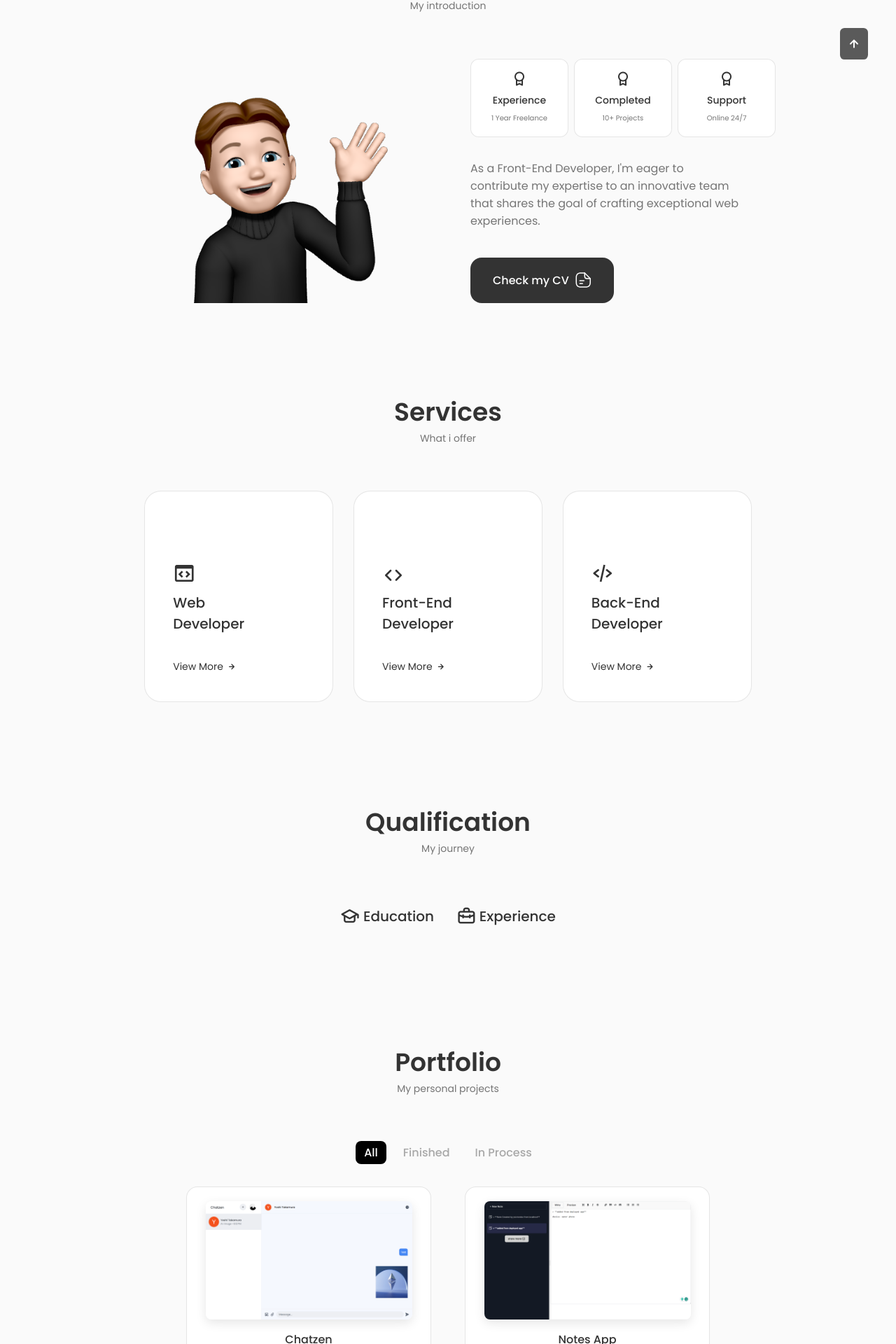
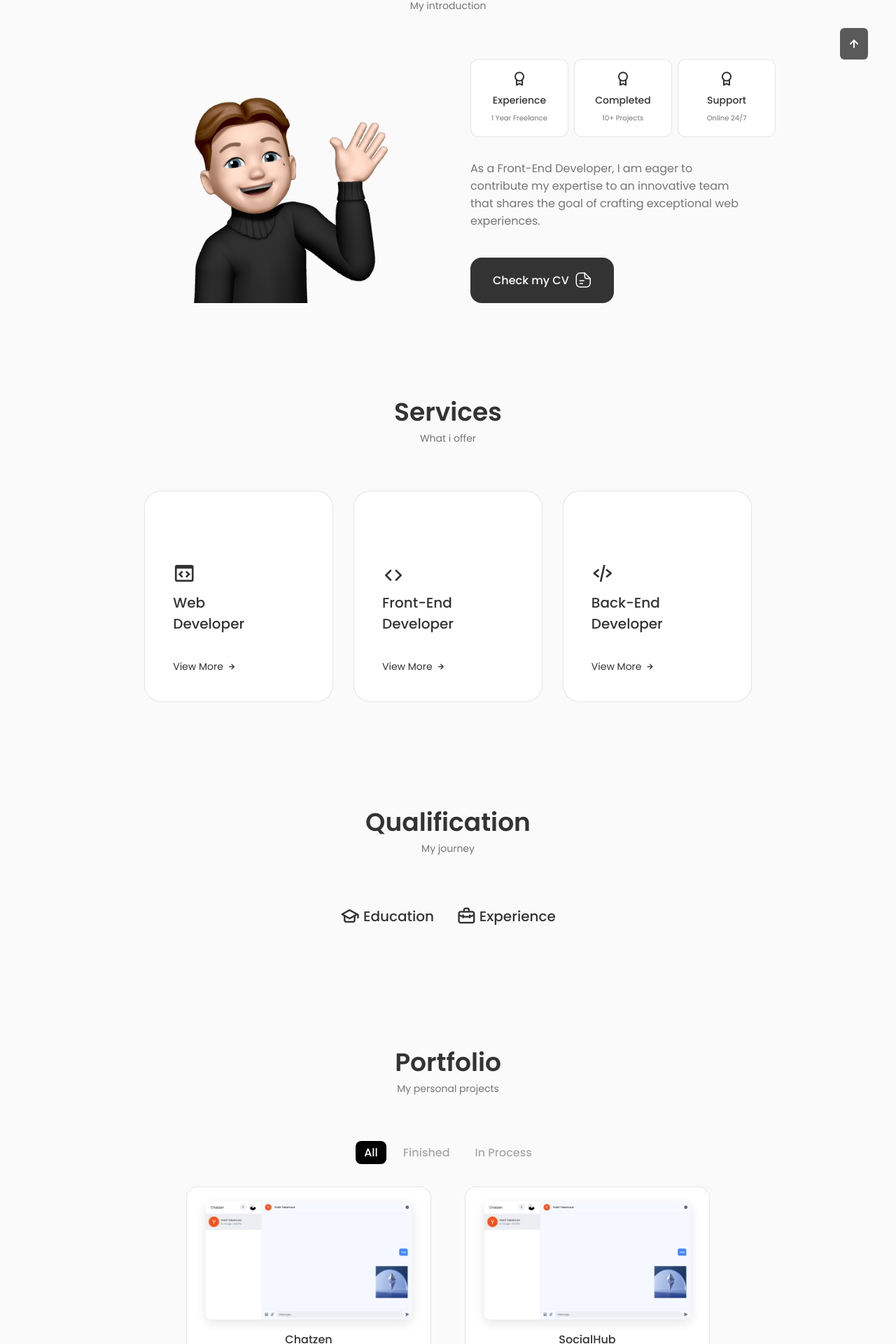
Before and after one commit to pvictordev/pvictordev-portfolio, a React (Vite) app: page / in a window 1280 px wide. Shown: the part 875-2795 px from the top of the page at 70% size. Built offline with nearby package versions, Linux system fonts and the light colour scheme.

Commit message:
updated cv and added project

```diff
--- a/src/components/about/About.jsx
+++ b/src/components/about/About.jsx
@@ -1,10 +1,14 @@
-import React from "react";
 import "./about.css";
 import AboutImg from "../../assets/about.png";
 import CV from "../../assets/cv.pdf";
 import Info from "./Info";
+import PropTypes from "prop-types";
 
 const About = ({ theme }) => {
+  About.propTypes = {
+    theme: PropTypes.bool.isRequired,
+  };
+
   return (
     <div>
       <section className="about section" id="about">
@@ -19,14 +23,14 @@ const About = ({ theme }) => {
           <div className="about__data">
             <Info theme={theme} />
             <p className="about__description">
-              As a Front-End Developer, I'm eager to contribute my expertise to
+              As a Front-End Developer, I am eager to contribute my expertise to
               an innovative team that shares the goal of crafting exceptional
               web experiences.
             </p>
             <a download="" href={CV} className=" button button--flex">
               Check my CV
               <svg
-                class="button__icon"
+                className="button__icon"
                 xmlns="http://www.w3.org/2000/svg"
                 width="24"
                 height="24"
--- a/src/components/contact/Contact.jsx
+++ b/src/components/contact/Contact.jsx
@@ -1,8 +1,12 @@
-import React, { useRef, useState } from "react";
+import { useRef, useState } from "react";
 import emailjs from "@emailjs/browser";
 import "./contact.css";
+import PropTypes from "prop-types";
 
 const Contact = ({ theme }) => {
+  Contact.propTypes = {
+    theme: PropTypes.bool.isRequired,
+  };
   const form = useRef();
   const [isNameValid, setIsNameValid] = useState(true);
   const [isEmailValid, setIsEmailValid] = useState(true);
--- a/src/components/footer/Footer.jsx
+++ b/src/components/footer/Footer.jsx
@@ -1,6 +1,9 @@
-import React from "react";
 import "./footer.css";
+import PropTypes from "prop-types";
 const Footer = ({ theme }) => {
+  Footer.propTypes = {
+    theme: PropTypes.bool.isRequired,
+  };
   return (
     <footer className={theme ? "footer footer-dark" : "footer"}>
       <div className="footer__container">
--- a/src/components/home/Home.jsx
+++ b/src/components/home/Home.jsx
@@ -1,10 +1,13 @@
-import React from "react";
 import "./home.css";
 import Social from "./Social";
 import Data from "./Data";
 import ScrollDown from "./ScrollDown";
+import PropTypes from "prop-types";
 
 const Home = ({ theme }) => {
+  Home.propTypes = {
+    theme: PropTypes.bool.isRequired,
+  };
   return (
     <section className="home section" id="home">
       <div className="home__container container grid">
--- a/src/components/services/Services.jsx
+++ b/src/components/services/Services.jsx
@@ -1,6 +1,10 @@
-import React, { useState } from "react";
+import { useState } from "react";
 import "./services.css";
+import PropTypes from "prop-types";
 const Services = ({ theme }) => {
+  Services.propTypes = {
+    theme: PropTypes.bool.isRequired,
+  };
   const [toggleState, setToggleState] = useState(0);
 
   const toggleTab = (index) => {
--- a/src/components/work/Data.jsx
+++ b/src/components/work/Data.jsx
@@ -27,6 +27,16 @@ export const projectsData = [
   },
   {
     id: 2,
+    image: chatzen,
+    title: "SocialHub",
+    category: "In Process",
+    description:
+      "SocialHub is a social media app which offers an intuitive space to interact, converse, and build connections with friends and colleagues.",
+    demo: "https://pvictordev.netlify.app/",
+    code: "https://github.com/pvictordev/socialhub",
+  },
+  {
+    id: 3,
     image: notesApp,
     title: "Notes App",
     category: "Finished",
@@ -36,7 +46,7 @@ export const projectsData = [
     code: "https://github.com/pvictordev/notes-app",
   },
   {
-    id: 3,
+    id: 4,
     image: webshop,
     title: "Webshop",
     category: "Finished",
@@ -46,7 +56,7 @@ export const projectsData = [
     code: "https://github.com/pvictordev/webshop",
   },
   {
-    id: 4,
+    id: 5,
     image: altcoinx,
     title: "Altcoinx",
     category: "Finished",
@@ -56,7 +66,7 @@ export const projectsData = [
     code: "https://github.com/pvictordev/altcoinx",
   },
   {
-    id: 5,
+    id: 6,
     image: ondrive,
     title: "Ondrive",
     category: "Finished",
@@ -67,7 +77,7 @@ export const projectsData = [
   },
 
   {
-    id: 6,
+    id: 7,
     image: pvictordev,
     title: "pvictordev",
     category: "Finished",
```
Also changed, not shown: src/App.jsx (+4 -3 lines), src/components/header/Header.jsx (+8 -1 lines), src/components/qualification/Qualification.jsx (+6 -1 lines), src/components/scrollup/ScrollUp.jsx (+8 -10 lines), src/components/work/Work.jsx (+6 -3 lines), 2 other files (tests, documents, lock files or other folders).
